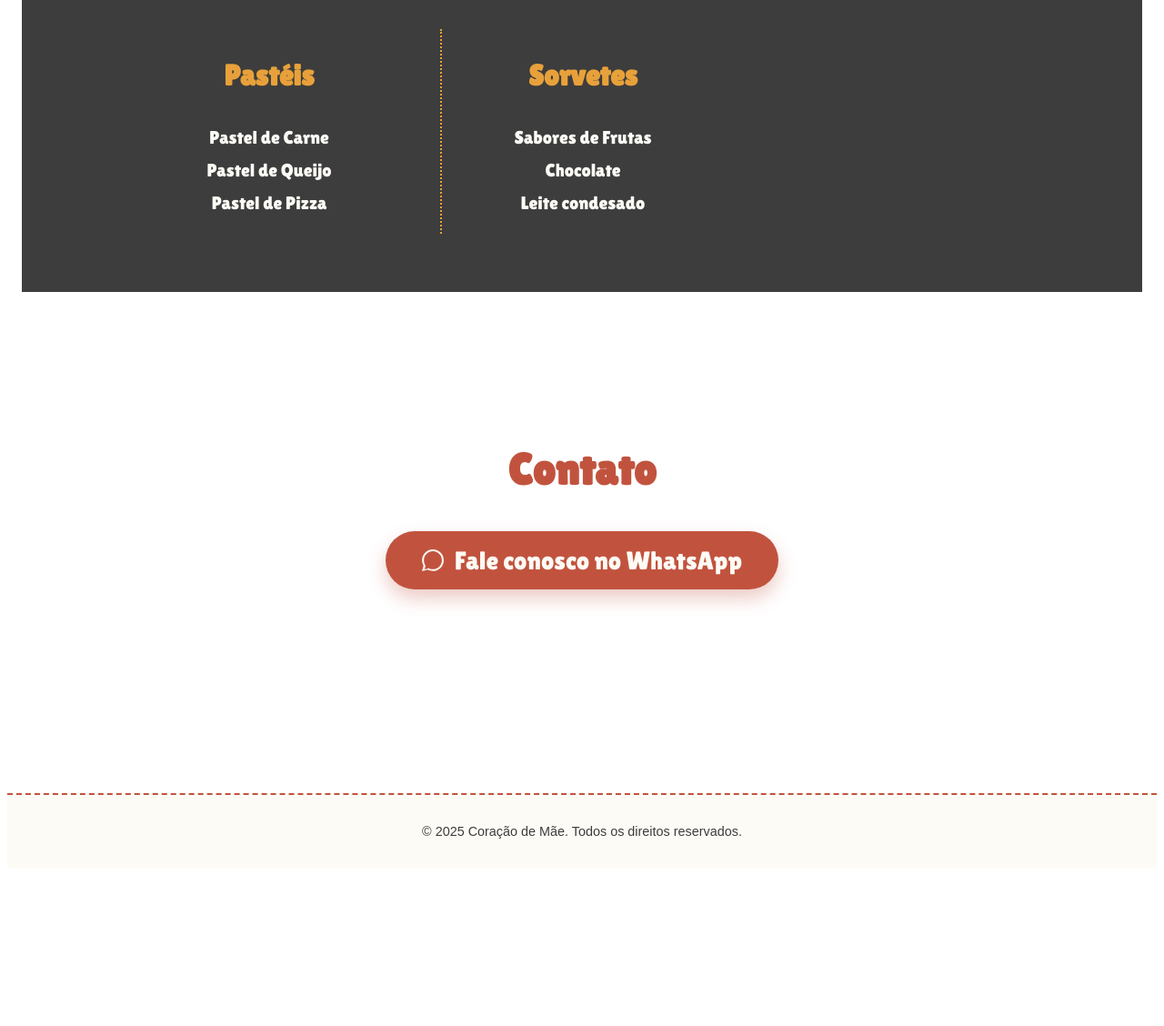
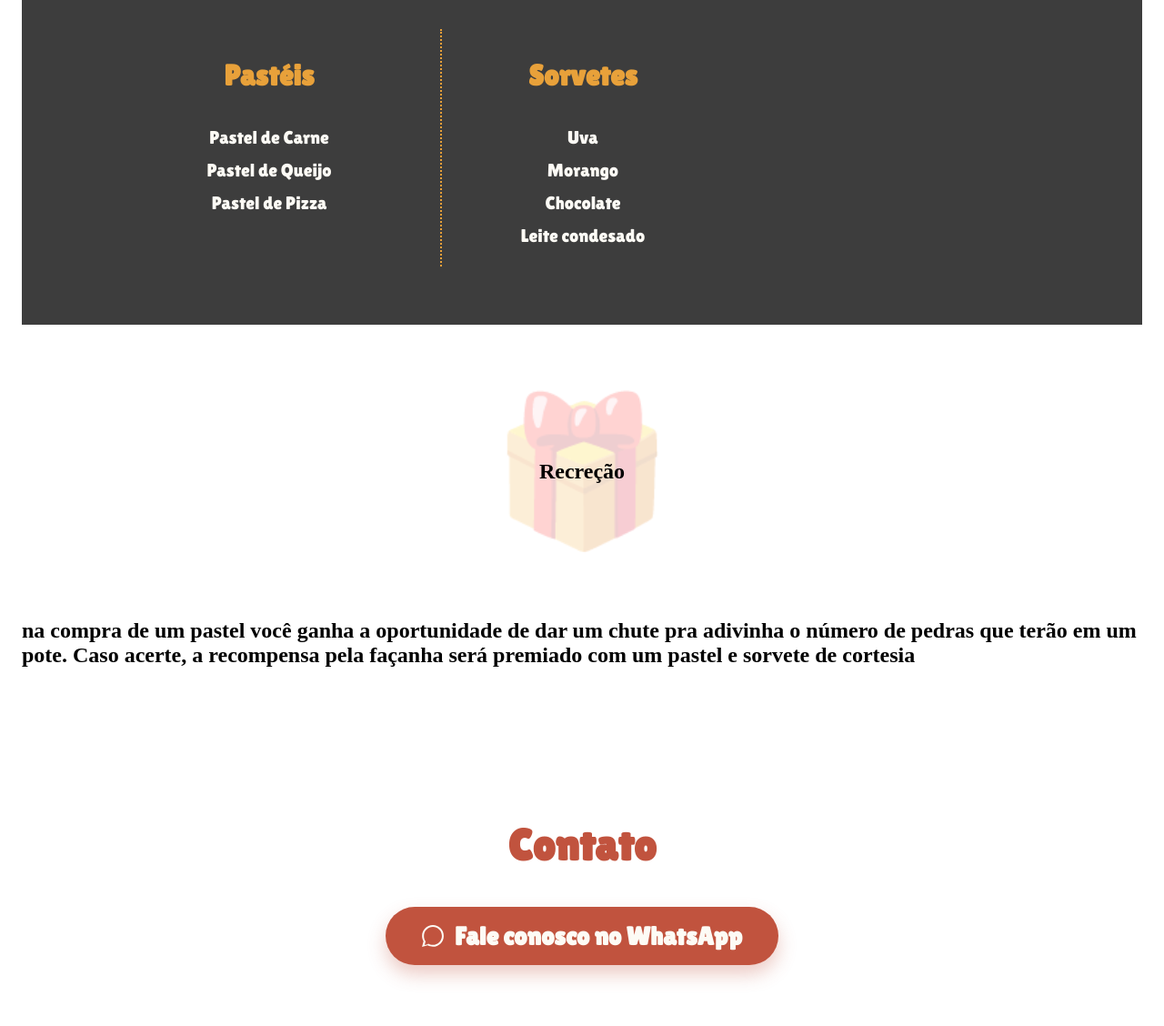
Before and after one commit to Samuel-Roquetti08/Coracao-de-mae, a plain HTML site: page (root)/index.html in a window 1280 px wide. Shown: the part 1140-2268 px from the top of the page at 91% size. Before the commit the page ends 2102 px from the top, so only its background shows below. Drawn offline with Linux system fonts and the light colour scheme.

Commit message:
Adicionei o chute do pote, mas ainda tem que terminar de estilizar

```diff
--- a/(root)/index.html
+++ b/(root)/index.html
@@ -52,13 +52,19 @@
         <div class="card">
           <h3 class="card-title">Sorvetes</h3>
           <ul class="list">
-            <li>Sabores de Frutas</li>
+            <li>Uva</li>
+						 <li>Morango<li>
             <li>Chocolate</li>
             <li>Leite condesado</li>
           </ul>
         </div>
       </div>
     </section>
+
+			<section id="recreacao" class="section recreacao">
+				<h2 class"section-titles small"> Recreção </h2>
+				<p class="section">
+			</section>
 
     <div class="divider">
       <div class="bar yellow"></div>
@@ -67,7 +73,8 @@
     </div>
 
     <!-- RECREAÇÃO -->
-
+     <H2
+				<P> na compra de um pastel você ganha a oportunidade de dar um chute pra adivinha o número de pedras que terão em um pote. Caso acerte, a recompensa pela façanha será premiado com um pastel e sorvete de cortesia   </p>
     <div class="divider">
       <div class="bar yellow"></div>
       <div class="bar red"></div>
```
